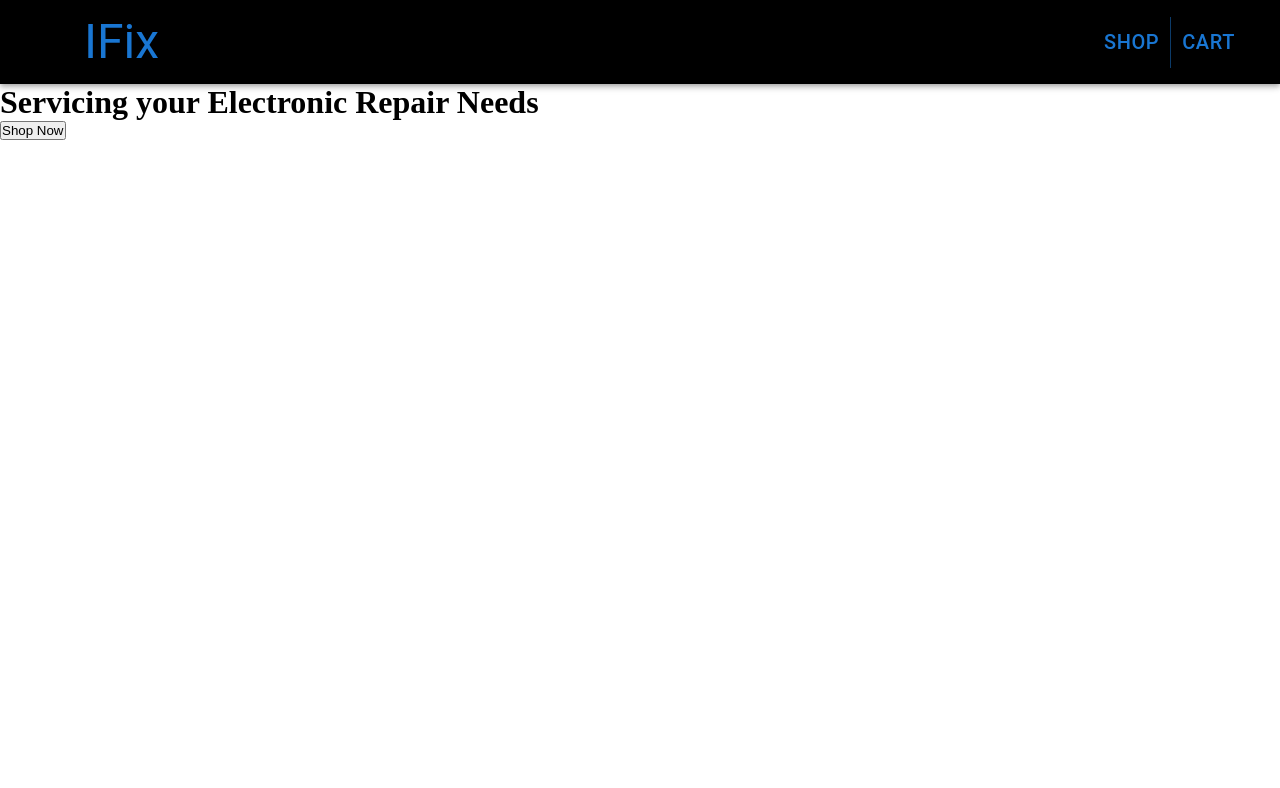
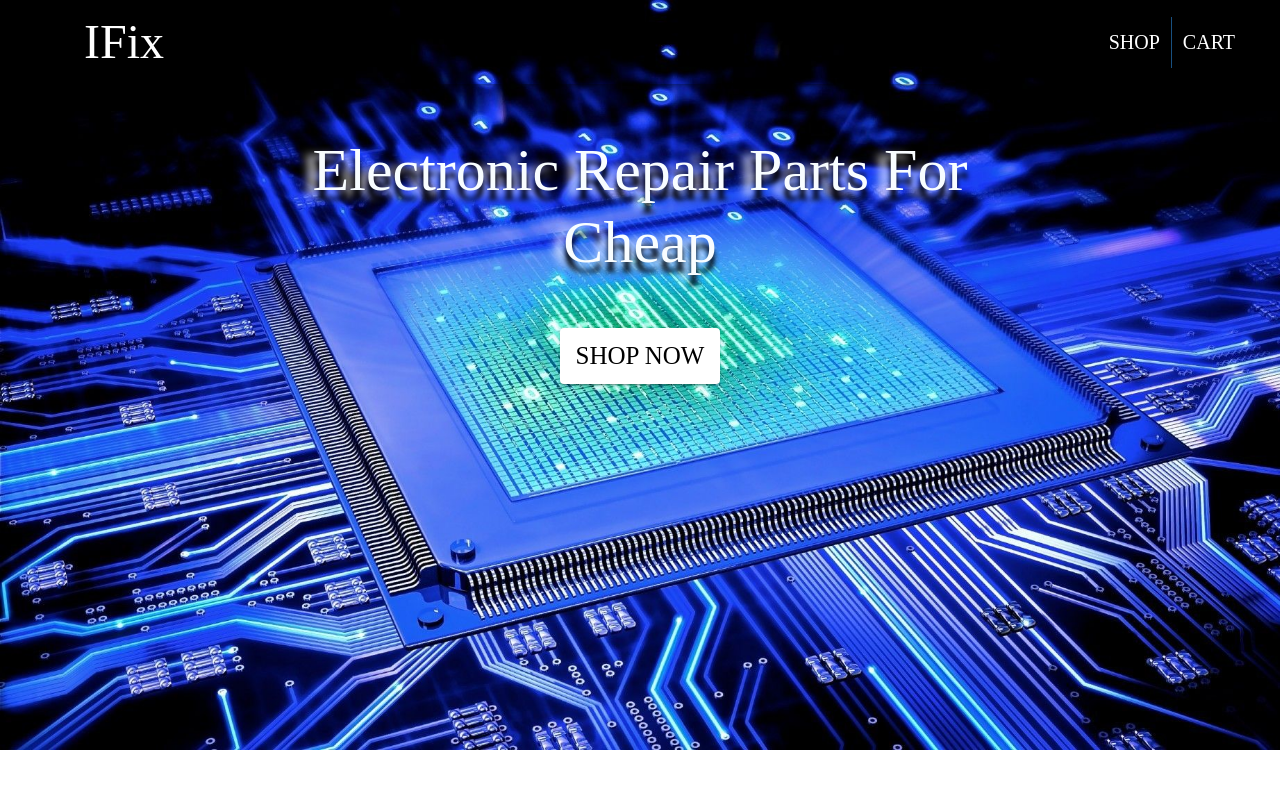
Before and after one commit to luqmanhassan/Crypto-Mining-Shopping-Cart, a React (Create React App) app: page / in a window 1280 px wide. Shown: the top 788 px of the page. Built offline with nearby package versions, Linux system fonts and the light colour scheme.

Commit message:
edited props & css for mui comps

```diff
--- a/src/App.js
+++ b/src/App.js
@@ -3,25 +3,67 @@ import './index.css';
 import {useHistory} from 'react-router-dom';
 import Cart from './cart.js';
 import Nav from './nav.js';
-
+import {Grid, Button, Typography} from '@mui/material';
+import {createTheme, ThemeProvider} from '@mui/material/styles';
+import image from './images/board.jpg';
+const theme = createTheme({
+  palette: {
+    primary: {
+      main: '#31a0ff',
+    },
+    secondary: {
+      main: '#f8fdff',
+    },
+  },
+  typography: {
+    fontFamily: ['Times New Roman', 'Arial', 'sans-serif'].join(','),
+  },
+});
 const App = () => {
   let history = useHistory();
 
   return (
-    <div className="App">
+    <ThemeProvider theme={theme}>
+      <Grid
+        container
+        direction="column"
+        className="App"
+        sx={{
+          height: '750px',
+          backgroundImage: `url(${image})`,
+          backgroundRepeat: 'no-repeat',
+          backgroundSize: 'cover',
+        }}
+      >
         <Cart />
-      <Nav />
-      <main>
-        <h1>Servicing your Electronic Repair Needs</h1>
-        <button
+        <Nav home />
+
+        <Grid item align="center">
+          <Typography
+            variant="h2"
+            sx={{
+              mx: '300px',
+              textShadow: '0px 10px 5px black, -10px 5px 10px white',
+              color: 'secondary.main',
+              my: '50px',
+            }}
+          >
+            Electronic Repair Parts For Cheap
+          </Typography>
+        </Grid>
+        <Grid item align="center">
+          <Button
+            variant="contained"
+            sx={{fontSize: '25px', color: 'black', bgcolor: 'white'}}
             onClick={() => {
               history.push('/shop');
             }}
           >
             Shop Now
-        </button>
-      </main>
-    </div>
+          </Button>
+        </Grid>
+      </Grid>
+    </ThemeProvider>
   );
 };
 
```
Lines whose indentation alone changed are shown as unchanged.
